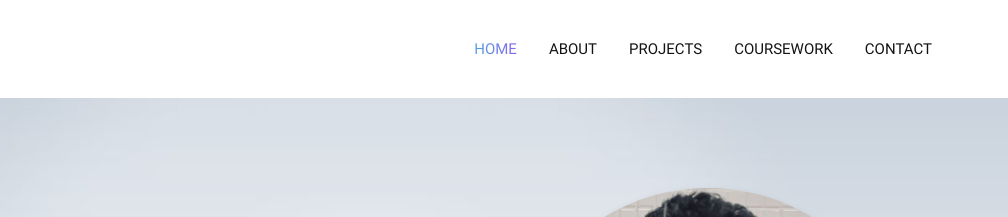
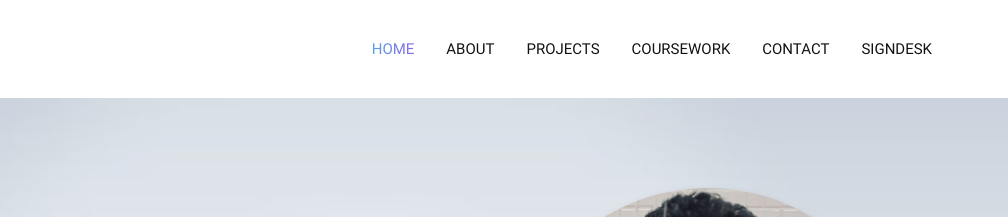
Before and after one commit to aman363/portfolio.github.io, a plain HTML site: page index.html in a window 1280 px wide. Shown: the top 217 px of the page, 272-1280 px from the left. Drawn offline with Linux system fonts and the light colour scheme.

Commit message:
Update index.html

```diff
--- a/index.html
+++ b/index.html
@@ -54,6 +54,10 @@
                       <li class="nav-item">
                         <a class="nav-link" href="#contact">Contact</a>
                       </li>
+                         <li class="nav-item">
+                        <a class="nav-link" href="#signdesk">Signdesk</a>
+                      </li>
+
 
                     </ul>
                   </div>
```
